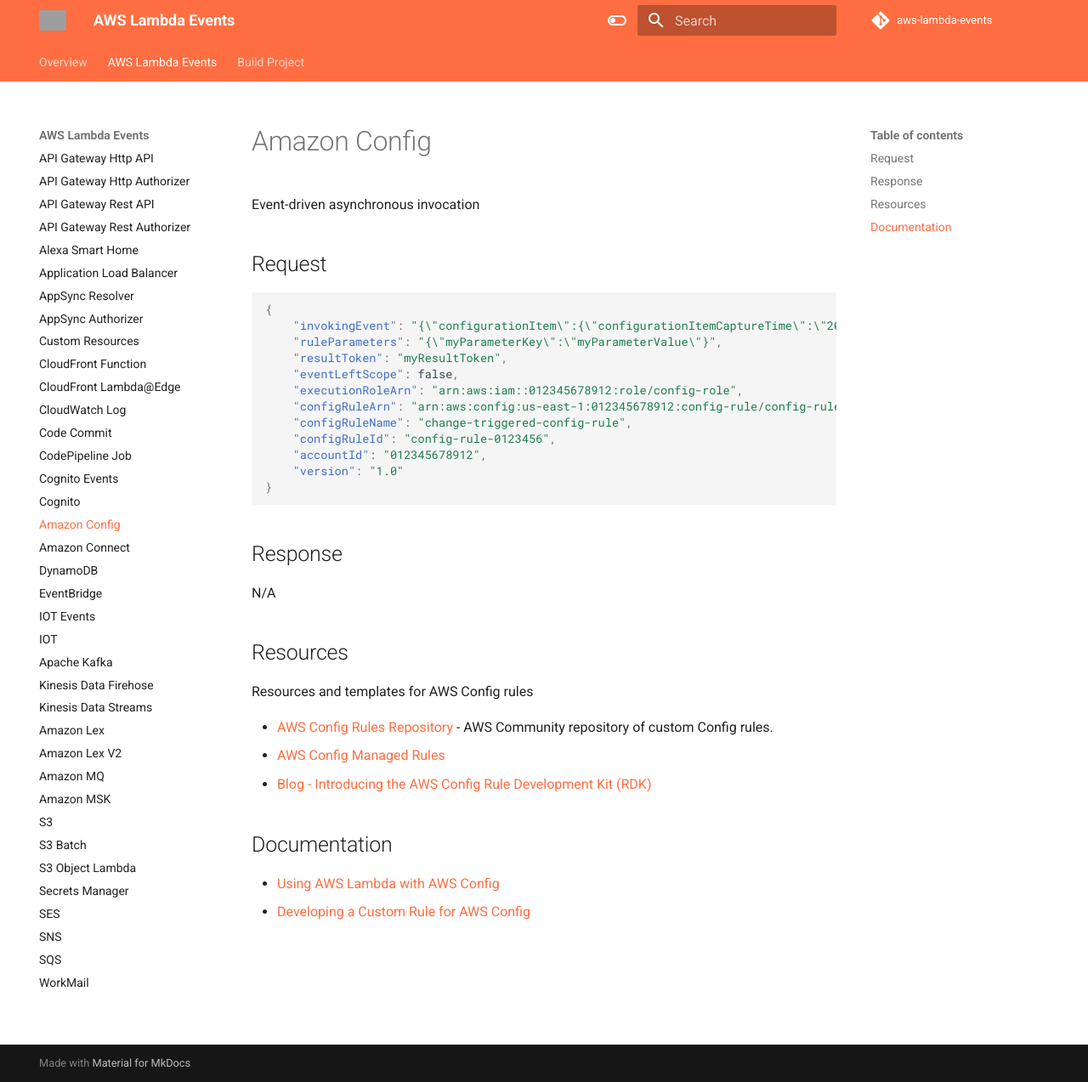
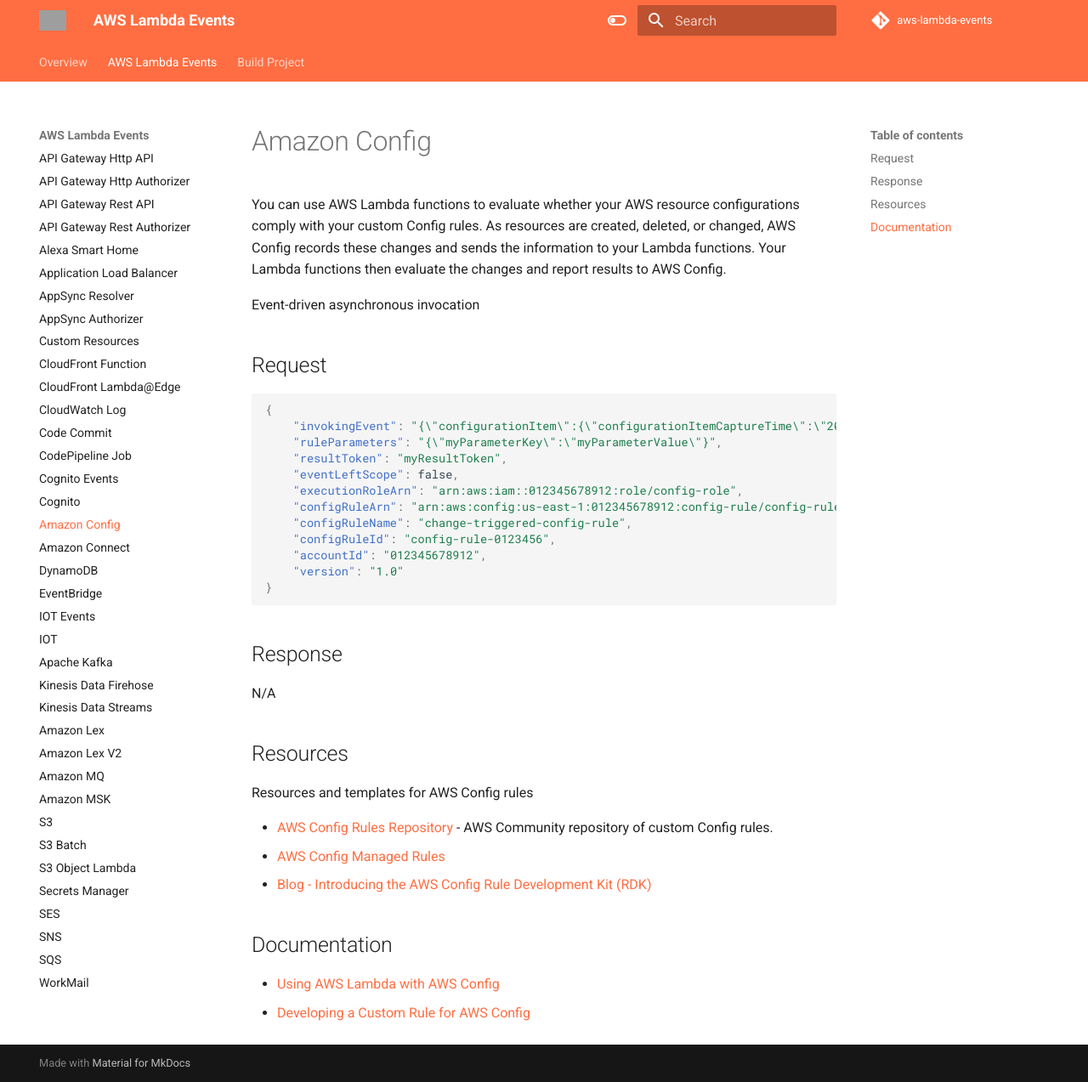
Before and after one commit to michaelbrewer/aws-lambda-events, an MkDocs documentation site: the page built from docs/config.md, in a window 1280 px wide and 1273 px high. Shown: the whole window at 85% size. Built offline with MkDocs 1.6.1 and Material for MkDocs 9.7.7, drawn with Linux system fonts in a browser that asks for light colours; comment, search, counter and statistics services are not loaded; grey boxes are pictures that could not be loaded.

Commit message:
Update config.md

```diff
--- a/docs/config.md
+++ b/docs/config.md
@@ -1,4 +1,6 @@
 # Amazon Config
+
+You can use AWS Lambda functions to evaluate whether your AWS resource configurations comply with your custom Config rules. As resources are created, deleted, or changed, AWS Config records these changes and sends the information to your Lambda functions. Your Lambda functions then evaluate the changes and report results to AWS Config.
 
 Event-driven asynchronous invocation
 
```
